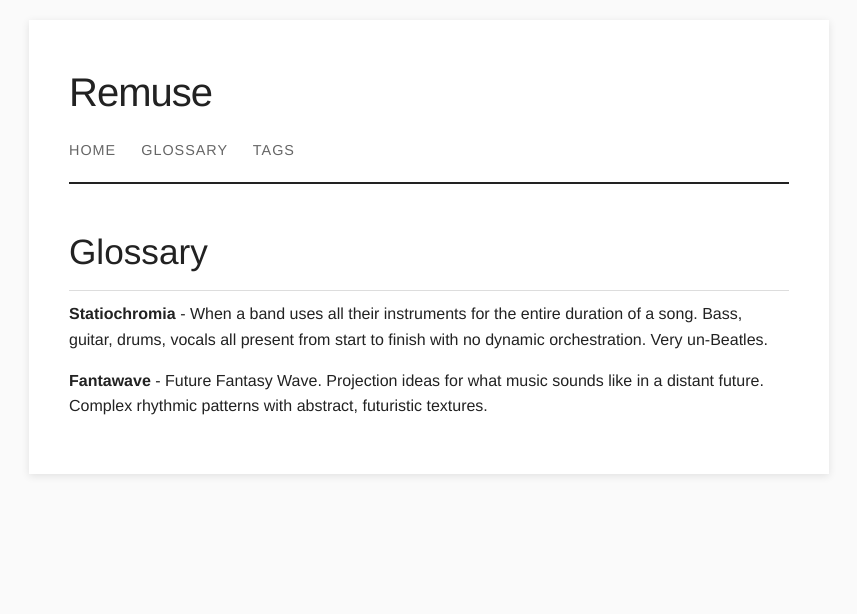
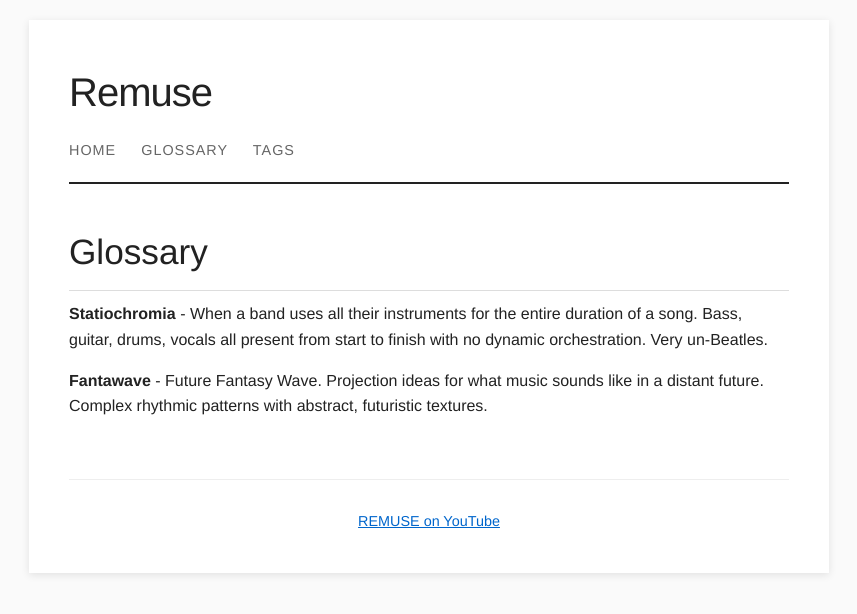
Before and after one commit to sova/remuse-encyclopedia, a Jekyll site: the page built from glossary.md, in a window 1280 px wide. Shown: the top 614 px of the page, without its empty margins (211-1068 px from the left). Built offline with Jekyll 4.4.1, drawn with Linux system fonts in a browser that asks for light colours.

Commit message:
add youtube footer

```diff
--- a/_layouts/default.html
+++ b/_layouts/default.html
@@ -196,6 +196,10 @@
       {% include glossary.html %}
     </div>
     {% endif %}
+
+    <footer style="margin-top: 60px; padding-top: 30px; border-top: 1px solid #eee; text-align: center; font-size: 0.9em; color: #666;">
+     <a href="https://www.youtube.com/@REMUSE777" target="_blank" style="color: #0066cc;">REMUSE on YouTube</a>
+   </footer>
   </div>
 </body>
 </html>
```
